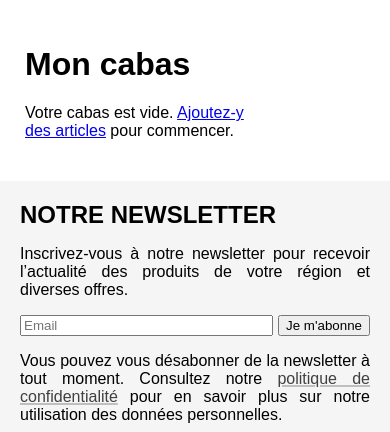
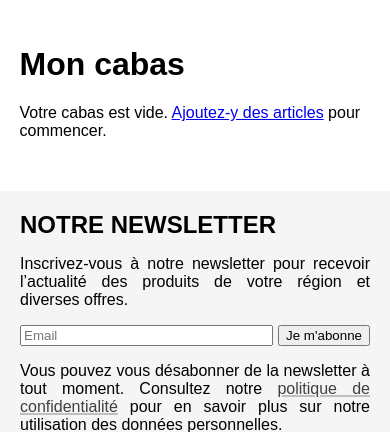
Before and after one commit to axllblc/Avocaba, a PHP site: page /avocaba/vues/panier.php in a window 390 px wide. Shown: the part 212-644 px from the top of the page. Run offline with PHP 8.4, Linux system fonts and the light colour scheme.

Commit message:
Mise en page panier

```diff
--- a/stylesheets/layout.css
+++ b/stylesheets/layout.css
@@ -552,7 +552,14 @@ nav {
 /* 🧺 Panier / Cabas */
 
 .panier {
-  flex: 1;
+  display: grid;
+  margin: 25px 10vw;
+  grid-template-rows: auto auto;
+  grid-template-columns: 1fr auto;
+  grid-template-areas: "panier__section_articles  panier__recapitulatif"
+                       "panier__section_articles  L2C2                 ";
+  gap: 5vw;
+  justify-content: space-around;
 }
 
 .panier__section_articles{
@@ -561,16 +568,23 @@ nav {
 
 .panier__recapitulatif {
   grid-area: panier__recapitulatif;
-  position: fixed;
-  right: 10%;
-  background-color: white;
+  padding: 25px;
+  box-sizing: border-box;
+  height: auto;
 }
 
-.panier {
+.panier__article {
   display: grid;
-  grid-template-rows: 1fr;
-  grid-template-columns: 2fr 1fr;
-  grid-template-areas: "panier__section_articles panier__recapitulatif";
+  margin: 15px auto;
+  padding: 10px;
+  grid-template-rows: auto;
+  grid-template-columns: auto 1fr auto auto;
+  grid-template-areas: "panier__img-article panier__nom-article panier__prix-article panier__selection-qte";
+  gap: 15px;
+  width: 100%;
+  max-width: 850px;
+  box-sizing: border-box;
+  align-items: center;
 }
 
 .panier__img-article {
@@ -593,13 +607,23 @@ nav {
   padding: 5px;
 }
 
-.panier__article {
-  display: grid;
-  grid-template-rows: 1fr;
-  grid-template-columns: 1fr 2fr 1fr 1fr;
-  grid-template-areas: "panier__img-article panier__nom-article panier__prix-article panier__selection-qte";
-  margin-bottom: 15px;
+@media screen and (max-width: 1100px) {
+  .panier {
+    margin: 25px 5vw;
+    gap: 2.5vw;
+  }
 }
+
+@media screen and (max-width: 875px) {
+  .panier {
+    grid-template: auto auto / auto;
+    grid-template-areas: "panier__section_articles"
+                         "panier__recapitulatif   ";
+    justify-content: center;
+    justify-items: center;
+  }
+}
+
 
 
 /* 💳 Paiement */
--- a/stylesheets/style.css
+++ b/stylesheets/style.css
@@ -202,6 +202,17 @@ body {
 
 /* 🧺 Panier / Cabas */
 
+.panier__recapitulatif {
+  background-color: whitesmoke;
+  box-shadow: rgba(0, 0, 0, .1) 0 5px 10px;
+  border-radius: 10px;
+}
+
+.panier__article {
+  border: solid 2px gainsboro;
+  border-radius: 5px;
+}
+
 .panier__valider_panier{
   border: 1px solid black;
   padding: 4px;
```
